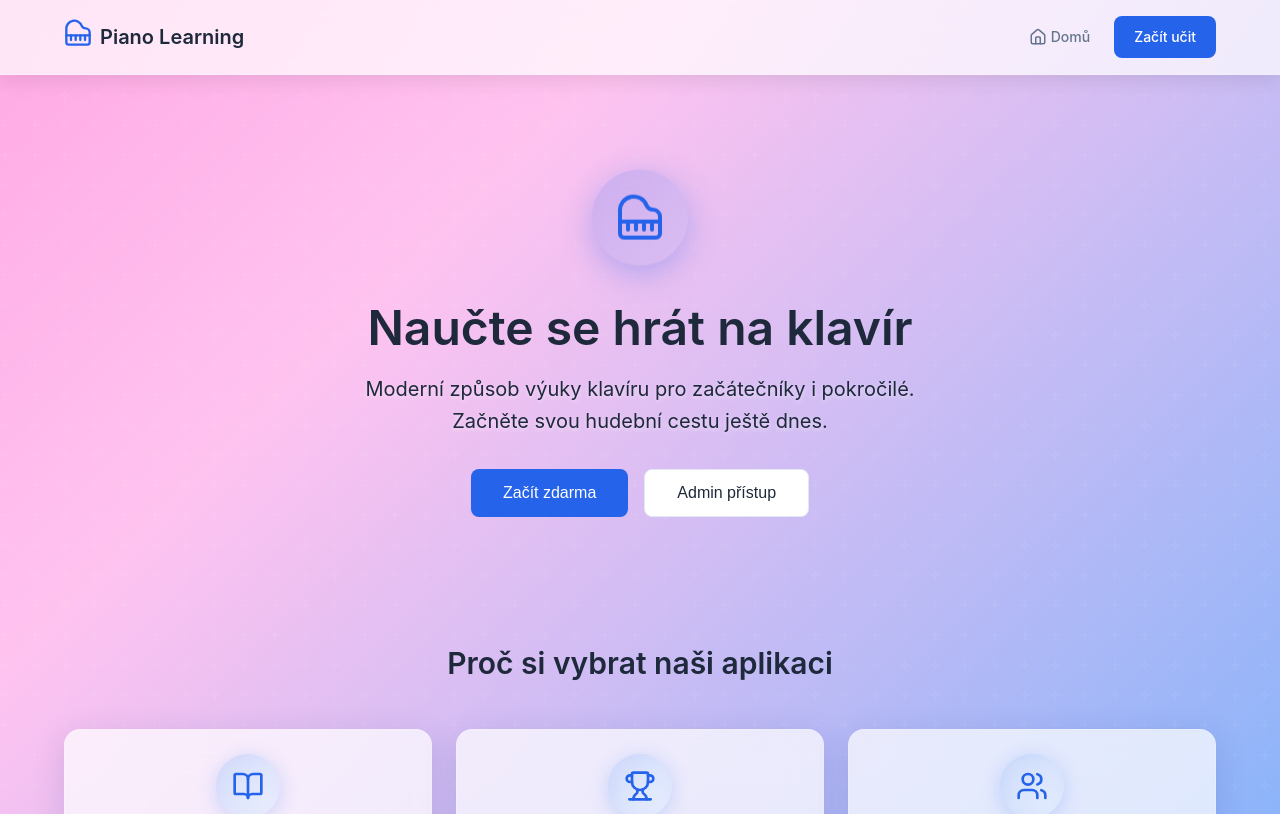
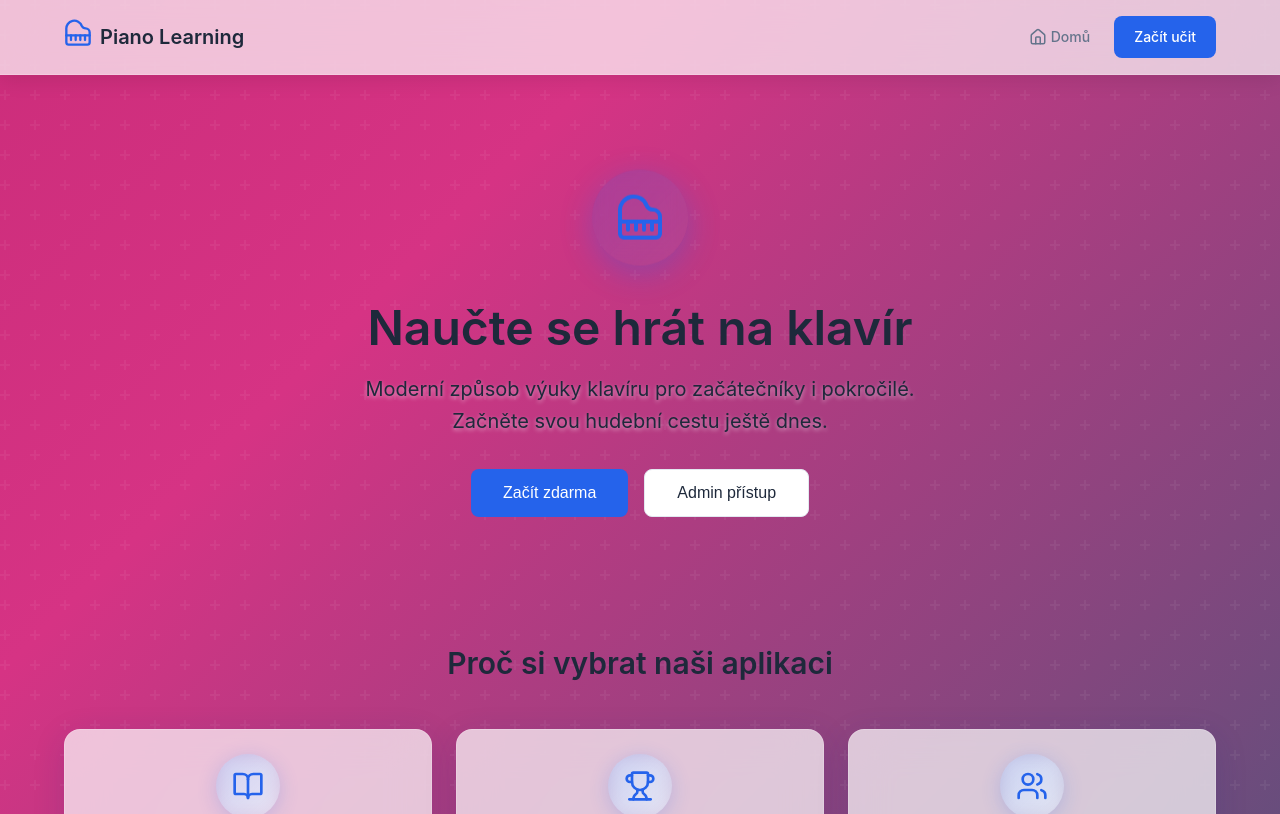
Before and after one commit to lennayia/piano, a React (Vite) app: page / in a window 1280 px wide. Shown: the top 814 px of the page. Built offline with nearby package versions, Linux system fonts and the light colour scheme.

Commit message:
Použití barev z webu Eva Lorenc pro gradient pozadí
- Tmavě modrá: #2d5b78
- Purpurová/tmavě růžová: #b51f65
- Plynulý přechod mezi těmito barvami
- Zachována animace gradientu

```diff
--- a/src/styles/index.css
+++ b/src/styles/index.css
@@ -65,7 +65,7 @@ body {
     sans-serif;
   -webkit-font-smoothing: antialiased;
   -moz-osx-font-smoothing: grayscale;
-  background: linear-gradient(135deg, #667eea 0%, #c471ed 20%, #ff6ec7 40%, #ffc3f0 60%, #4facfe 80%, #00d4ff 100%);
+  background: linear-gradient(135deg, #2d5b78 0%, #4a7a9e 20%, #b51f65 40%, #d63384 60%, #2d5b78 80%, #4a7a9e 100%);
   background-size: 400% 400%;
   animation: gradient-shift 15s ease infinite;
   color: var(--color-text);
```
